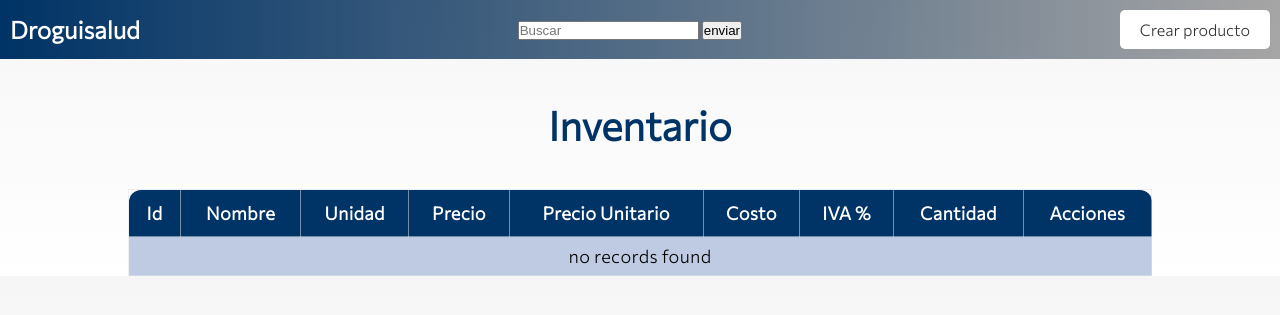
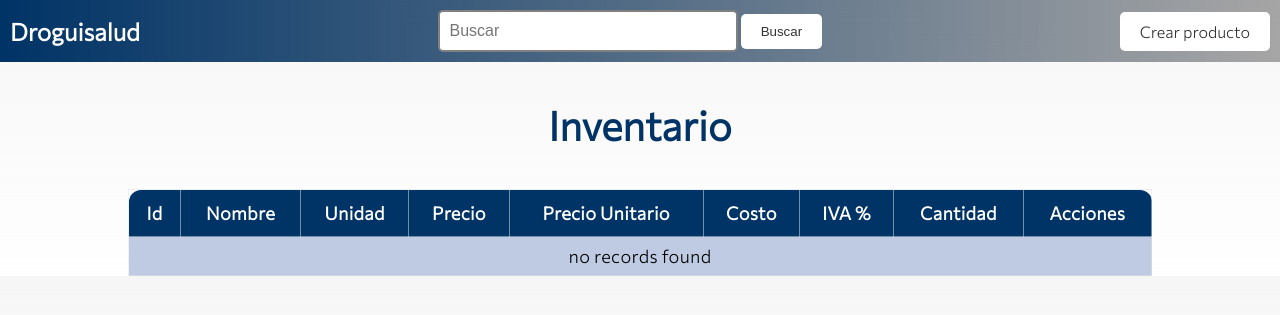
Before and after one commit to SBenitezL/Droguisalud, a Symfony app: template templates/producto/index.html.twig in a window 1280 px wide. Shown: the top 315 px of the page. Run offline with Twig, Linux system fonts and the light colour scheme; the template is opened without the code that fills it, so the values that code supplies are empty; some libraries are stand-ins or nearby versions; some web fonts are replaced.

Commit message:
Se vienen cositas

```diff
--- a/public/CSS/styles_insert_producto.css
+++ b/public/CSS/styles_insert_producto.css
@@ -35,6 +35,13 @@ nav .btn-create:hover{
     background-color: #333;
     color: #FFFFFF;
 
+}
+#busqueda{
+    padding: 10px;
+    border: 2px solid gray;
+    border-radius: 5px;
+    font-size: 16px;
+    width: 300px;
 }
 .navbar-brand {
     font-size: 24px;
--- a/templates/producto/index.html.twig
+++ b/templates/producto/index.html.twig
@@ -12,8 +12,8 @@
     <nav clas = "navbar">
         <div class="navbar-brand">Droguisalud</div>
         <div class="buscar">
-            <input type="text" id="busqueda" name = "busqueda"  required placeholder = "Buscar">
-            <input type="submit" value = "enviar">
+            <input type="text" id="busqueda" name = "busqueda"  required placeholder = "Buscar" class="serch">
+            <input type="submit" value = "Buscar" class = "btn-create">
         </div>
         <a href="{{ path('app_producto_new') }}" class ="btn-create">Crear producto</a>
     </nav>
```
